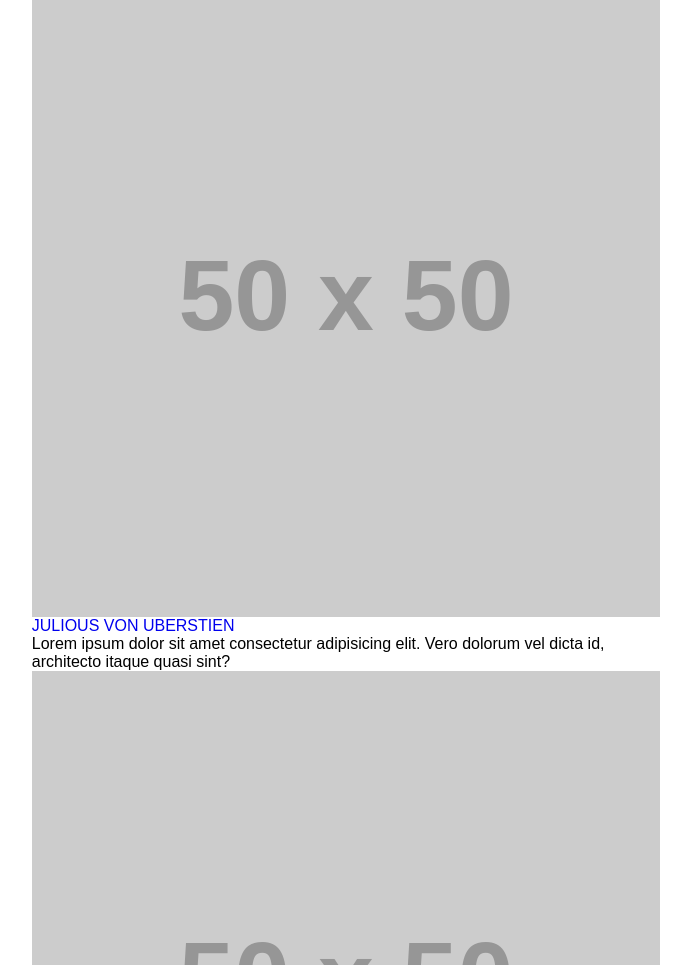
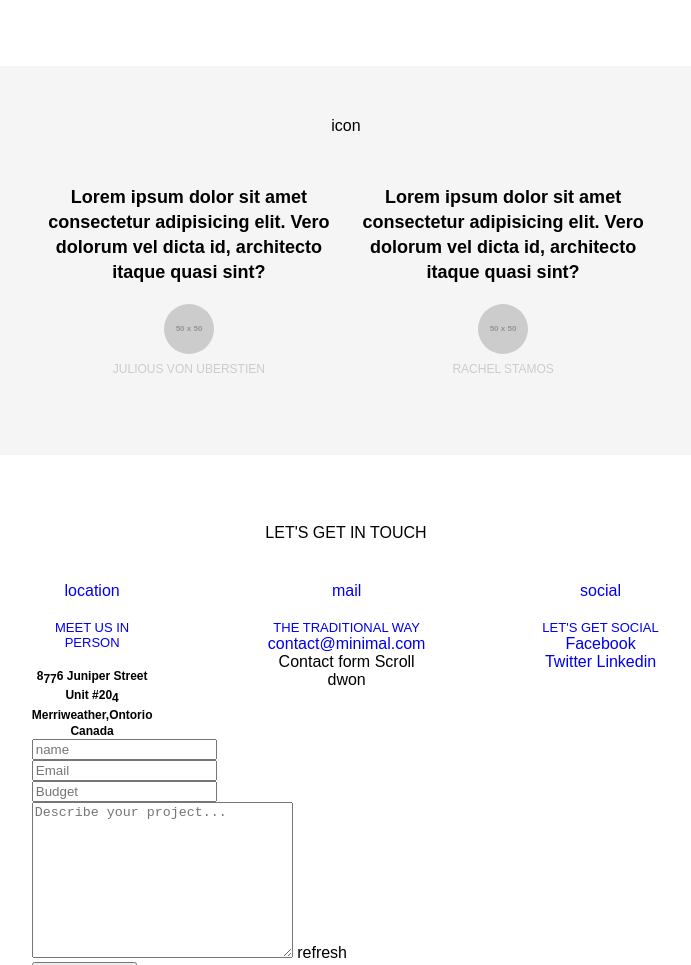
Before and after one commit to gsaurabhaxioned/accordian, a plain HTML site: page index.html in a window 1280 px wide. Shown: the part 2664-3629 px from the top of the page, without its empty margins (294-985 px from the left). Drawn offline with Linux system fonts and the light colour scheme; placeholder pictures from the web are drawn by us; files whose address does not match are found by name.

Commit message:
css for lets get in touch in progress

```diff
--- a/assets/css/style.css
+++ b/assets/css/style.css
@@ -284,12 +284,12 @@ header img {
 /* how we make end  */
 /* our project start  */
 
-.our-projecr {
+.our-project {
   padding: 67px 0 68px;
   background: #F5F5F5;
 }
 
-.our-projecr h3 {
+.our-project h3 {
   margin-bottom: 30px;
 }
 
@@ -341,7 +341,7 @@ header img {
   padding: 69px 0;
 }
 
-.our-team .wrapper {
+.our-team-upper .wrapper {
   padding-bottom: 69px;
 }
 
@@ -368,6 +368,15 @@ header img {
   margin-top: 17px;
   color: #000;
   font-size: 13px;
+  transition: all ease-in-out 0.5s;
+  -webkit-transition: all ease-in-out 0.5s;
+  -ms-transition: all ease-in-out 0.5s;
+  -o-transition: all ease-in-out 0.5s;
+  -moz-transition: all ease-in-out 0.5s;
+}
+
+.team-card a:hover {
+  color: #ffa500;
 }
 
 .position {
@@ -393,7 +402,96 @@ header img {
   text-indent: 0;
 }
 
+.our-team-lower {
+  padding: 51px 0 78px;
+  background: #F5F5F5;
+}
+
+.our-team-lower .wrapper {
+  text-align: center;
+}
+
+.our-team-lower-contents {
+  margin-top: 50px;
+  display: flex;
+}
+
+.left-arrow,.right-arrow {
+  position: absolute;
+  display: none;
+  text-align: -9999px;
+}
+
+.team-member-quote {
+  text-align: center;
+}
+
+.team-member-quote p {
+  font-size: 18px;
+  font-weight: bold;
+  line-height: 25px;
+}
+
+.team-member-quote figure {
+  width: 50px;
+  height: 50px;
+  margin: 19px auto 0;
+}
+
+.team-member-quote figure img {
+  border-radius: 100%;
+}
+
+.team-member-name {
+  margin-top: 8px;
+  color: #CCCCCC;
+  font-size: 12px;
+  transition: all ease-in-out 0.5s;
+  -webkit-transition: all ease-in-out 0.5s;
+  -ms-transition: all ease-in-out 0.5s;
+  -o-transition: all ease-in-out 0.5s;
+  -moz-transition: all ease-in-out 0.5s;
+}
+
+.team-member-name:hover {
+  color: #ffa500;
+}
 /* our team end  */
+/* get in touch started  */
+
+.get-in-touch h3 {
+  font-size: 16px;
+}
+
+.get-in-touch-container {
+  margin-top: 40px;
+  display: flex;
+  justify-content: space-between;
+}
+
+.get-in-touch-contents {
+  flex-basis: 19%;
+  text-align: center;
+}
+
+.get-in-touch-title {
+  margin-top: 20px;
+  display: block;
+  font-size: 13px;
+}
+
+.get-in-touch-contents p {
+  margin-top: 18px;
+  font-size: 12px;
+  font-weight: bold;
+  line-height: 16px;
+}
+
+.sub {
+  vertical-align: sub;
+}
+
+/* get in touch end  */
 
 
 /*=================================
```
